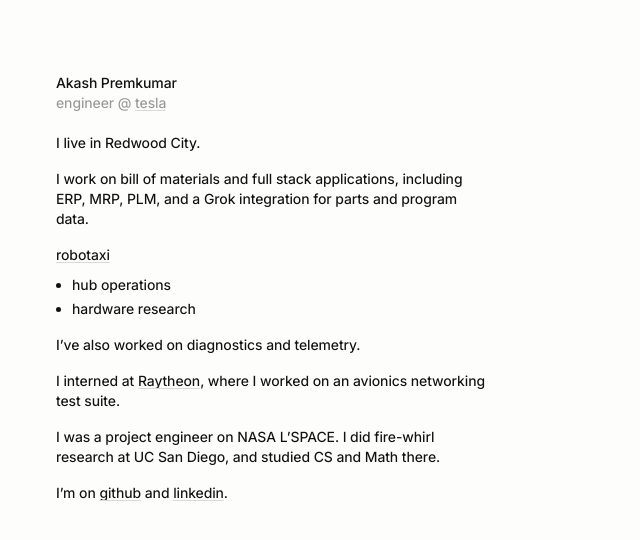
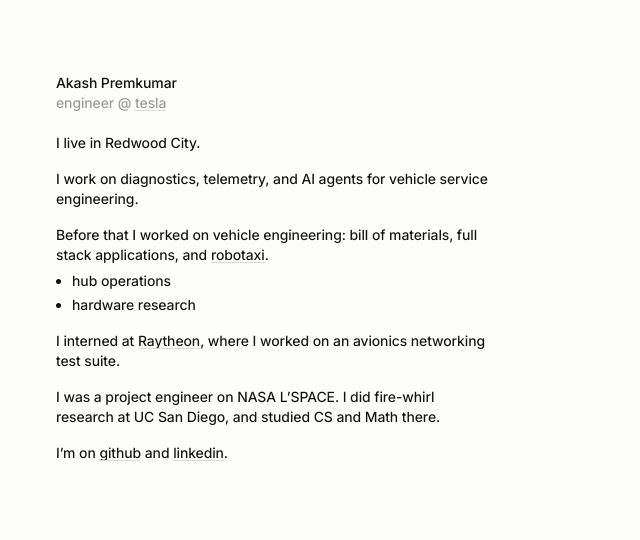
Before and after one commit to akashnaren/akashnaren.github.io, a plain HTML site: page index.html in a window 1280 px wide. Shown: the whole page, without its empty margins (0-640 px from the left). Drawn offline with Linux system fonts and the light colour scheme.

Commit message:
Tesla chronology: service engineering, then vehicle engineering and robotaxi.

```diff
--- a/index.html
+++ b/index.html
@@ -32,17 +32,19 @@
 
         <p>I live in Redwood City.</p>
         <p>
-          I work on bill of materials and full stack applications, including ERP,
-          MRP, PLM, and a Grok integration for parts and program data.
+          I work on diagnostics, telemetry, and AI agents for vehicle service
+          engineering.
         </p>
-
-        <h2><a href="https://www.tesla.com/robotaxi">robotaxi</a></h2>
+        <p>
+          Before that I worked on vehicle engineering: bill of materials, full
+          stack applications, and
+          <a href="https://www.tesla.com/robotaxi">robotaxi</a>.
+        </p>
         <ul>
           <li>hub operations</li>
           <li>hardware research</li>
         </ul>
 
-        <p>I’ve also worked on diagnostics and telemetry.</p>
         <p>
           I interned at <a href="https://www.rtx.com/raytheon">Raytheon</a>,
           where I worked on an avionics networking test suite.
```
